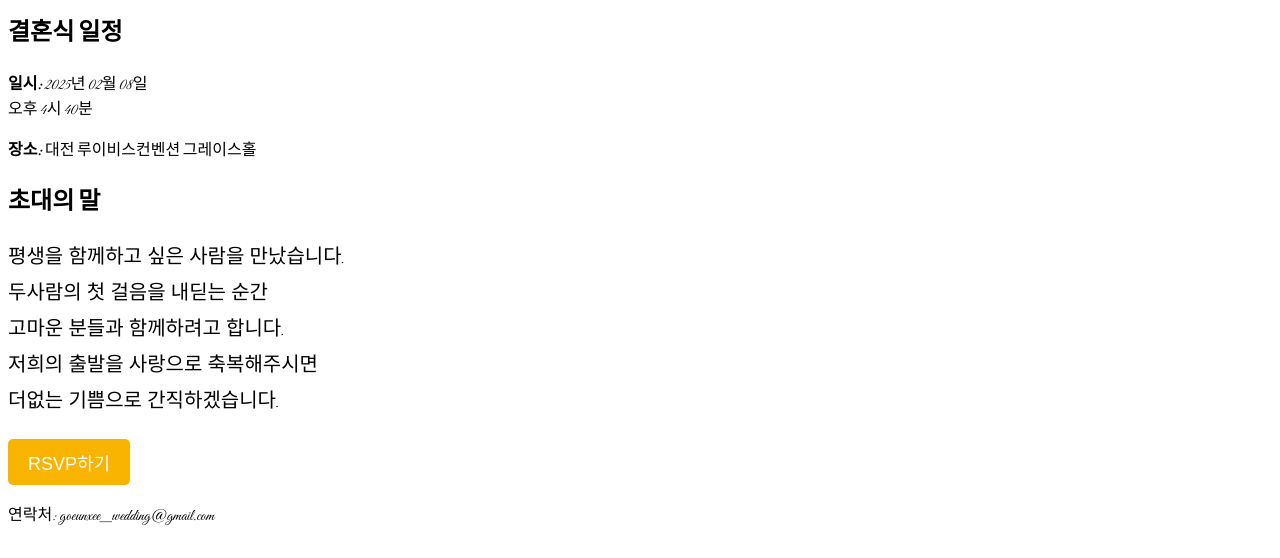
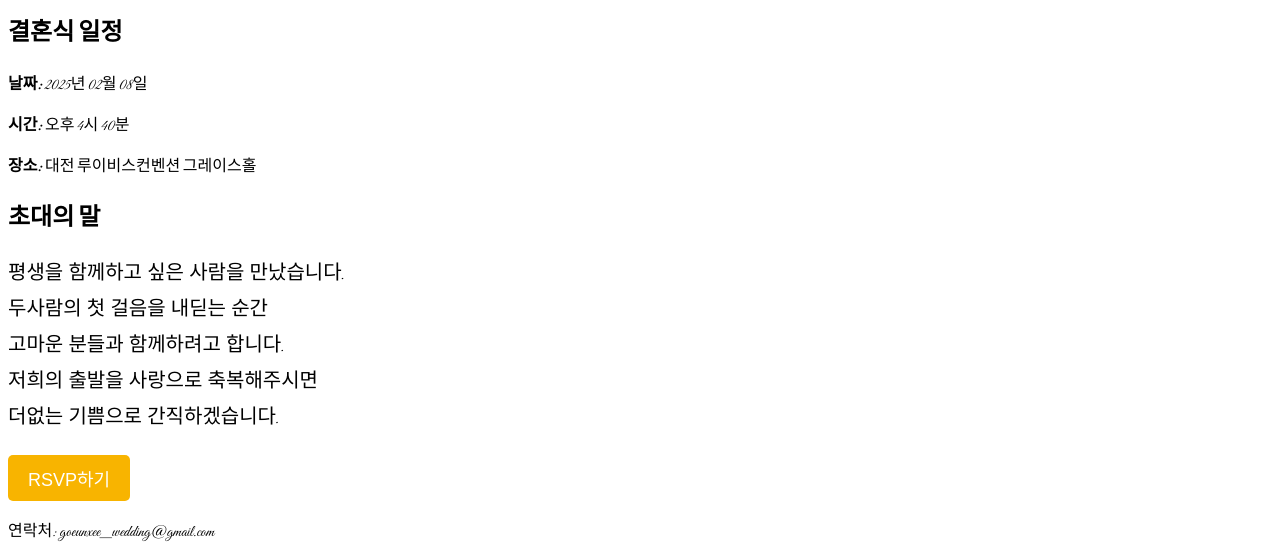
Before and after one commit to Goeunxee/wedding-invitation, a plain HTML site: page index.html in a window 1280 px wide. Shown: the part 896-1454 px from the top of the page. Drawn offline with Linux system fonts and the light colour scheme.

Commit message:
Update index.html

```diff
--- a/index.html
+++ b/index.html
@@ -83,8 +83,8 @@
 
     <section class="details">
         <h2>결혼식 일정</h2>
-        <p><strong>일시:</strong> 2025년 02월 08일<br>
-                                 오후 4시 40분</p>
+        <p><strong>날짜:</strong> 2025년 02월 08일<br>
+        <p><strong>시간:</strong>  오후 4시 40분</p>
         <p><strong>장소:</strong> 대전 루이비스컨벤션 그레이스홀</p>
     </section>
 
```
